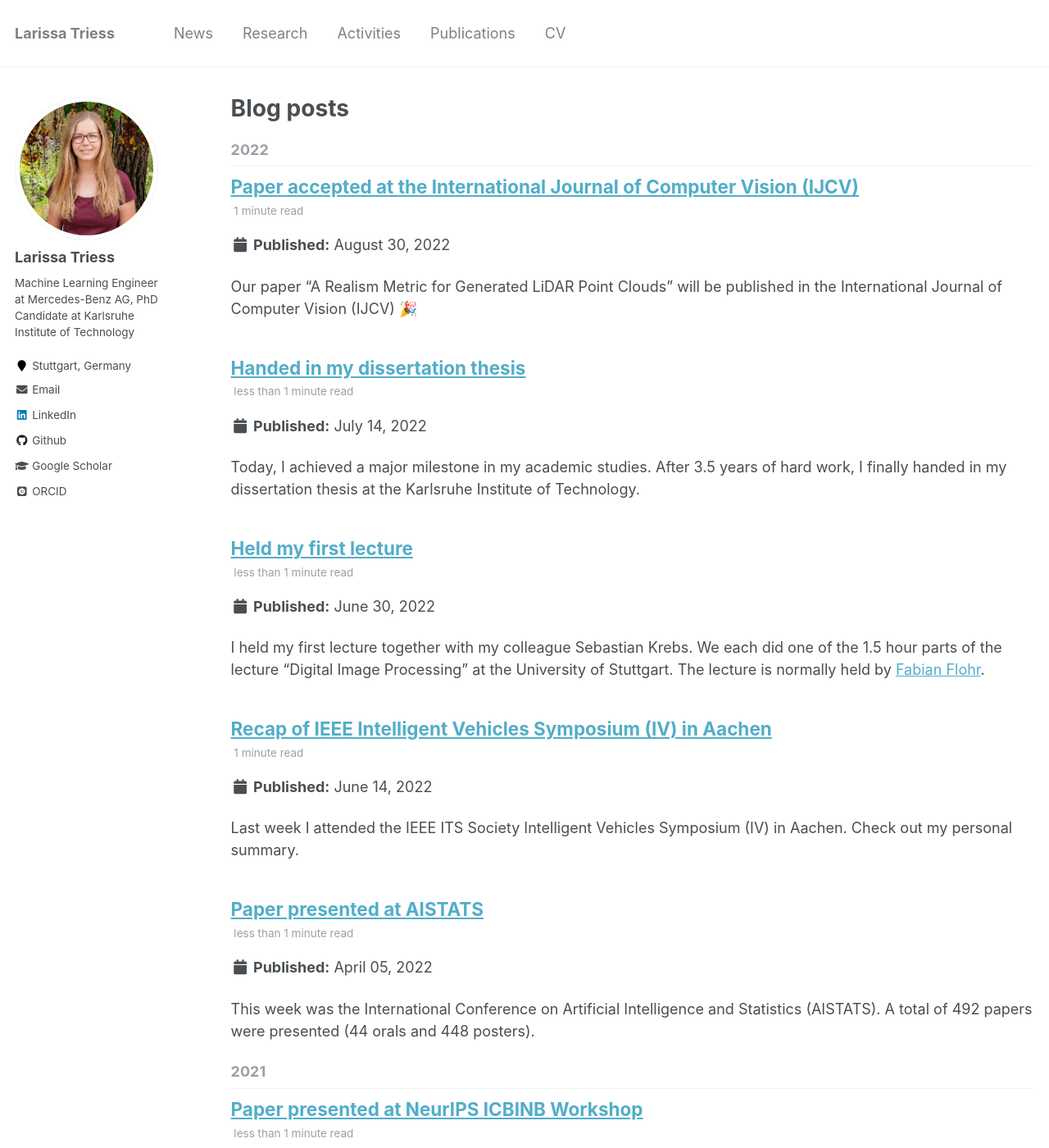
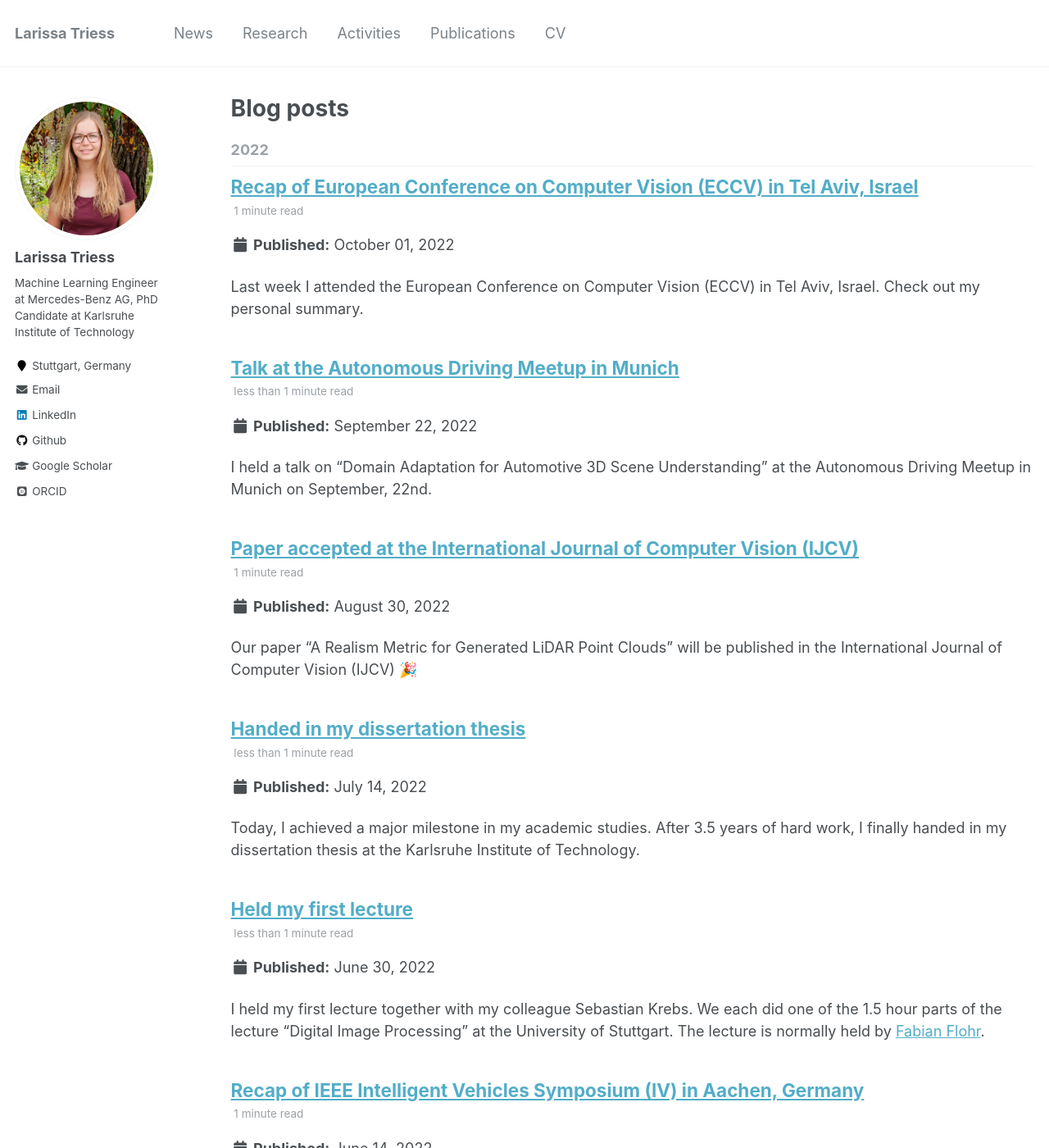
Before and after one commit to ltriess/ltriess.github.io, a Jekyll site: the page built from _pages/news.html, in a window 1280 px wide and 1400 px high. Shown: the whole window at 82% size. Built offline with Jekyll 4.4.1, drawn with Linux system fonts in a browser that asks for light colours; some web fonts are replaced.

Commit message:
Add new posts
Branch: master

```diff
--- a/_posts/2022-06-14-post.md
+++ b/_posts/2022-06-14-post.md
@@ -1,5 +1,5 @@
 ---
-title: 'Recap of IEEE Intelligent Vehicles Symposium (IV) in Aachen'
+title: 'Recap of IEEE Intelligent Vehicles Symposium (IV) in Aachen, Germany'
 date: 2022-06-14
 permalink: /posts/2022/06/ieee-iv-aachen/
 tags:
--- /dev/null
+++ b/_posts/2022-09-22-post.md
@@ -0,0 +1,27 @@
+---
+title: 'Talk at the Autonomous Driving Meetup in Munich'
+date: 2022-09-22
+permalink: /posts/2022/09/talk-autonomous-driving-meetup/
+tags:
+  - talk
+  - event
+  - mercedes
+  - education
+  - industry
+---
+
+I held a talk on "Domain Adaptation for Automotive 3D Scene Understanding" at the Autonomous Driving Meetup in Munich on September, 22nd.
+
+<center>
+  <a href="https://www.linkedin.com/posts/ltriess_autonomousdriving-meetup-machinelearning-activity-6977901260611981312-cDvO?utm_source=share&utm_medium=member_desktop"><img src="https://media.licdn.com/dms/image/C4E22AQF88QzHv7RuHA/feedshare-shrink_800/0/1663661302985?e=1674691200&v=beta&t=DYEnVv_0JOD7JsJf4bIPSp34FzwpClzRJpFWrXg33T4" width="80%"/></a>
+</center>
+
+<p></p>
+
+I presented an overview on methods to transfer knowledge between driving domains to enhance scalability of autonomous driving. We also discussed the effectiveness of these methods, as evaluated in my research.
+
+Information about the event can be found on [MeetUp](https://www.meetup.com/de-DE/autonomous-driving).
+
+<center>
+  <a href="https://www.meetup.com/de-DE/autonomous-driving"><img src="https://media.licdn.com/dms/image/C4E22AQG6RVmJL5uNnw/feedshare-shrink_800/0/1662542877786?e=1674691200&v=beta&t=Q2qhpkwEEGByoJ9BvBBEKlYkReOIhjZNqFdlu0AfDjg" width="60%"/></a>
+</center>
--- /dev/null
+++ b/_posts/2022-10-01-post.md
@@ -0,0 +1,41 @@
+---
+title: 'Recap of European Conference on Computer Vision (ECCV) in Tel Aviv, Israel'
+date: 2022-10-01
+permalink: /posts/2022/10/eccv-israel/
+tags:
+  - academic
+  - conference
+  - research
+  - event
+---
+
+Last week I attended the European Conference on Computer Vision (ECCV) in Tel Aviv, Israel. Check out my personal summary.
+
+<center>
+  <a href="https://www.linkedin.com/posts/ltriess_eccv2022-computervision-conference-activity-6993562423890714624-fZf0?utm_source=share&utm_medium=member_desktopp"><img src="https://media.licdn.com/dms/image/C4E22AQG-XAmD-3R_3w/feedshare-shrink_800/0/1666683826169?e=1674691200&v=beta&t=X-CcCDrubncS1ZExqjIGYILydFoJfKlijgbxDxPKr4U" width="80%"/></a>
+</center>
+<center>From left: Simon Doll, Niklas Hanselmann, Larissa Triess, Christoph Rist</center>
+<p></p>
+
+The conference were two big firsts for me:
+1. Attending a major computer vision conference in person 🍀
+2. Travelling to Israel ✈️
+
+### Workshops
+During the workshops in the first two days, I did workshop hopping in order to attend the talks I was interested in the most. However, sometimes schedules got mixed up and I missed the talk I intended to hear. In the end, I attended talks by Alexei Efros, Alex Kendall, Dragomir Anguelov, and others.
+
+### Latest Trends on the Main Conference
+- transformers are heavily on the rise
+- language gets involved into all computer vision areas
+- NERFs are hot and take over for GANs
+- domain adaptation and open world scalability is highly discussed
+
+### Some Personal Remarks
+- Inside it's freezing cold - always pack a thick sweater when attending conferences in hot climate ❄️
+- Most relaxing workshop was the unofficial workshop of swimming in the Mediterranean Sea 🐟
+- Israeli food is great, but the hummus is a bit too bitter 🍩
+- The ECCV organizers really know how to party and make a great reception 🎠
+
+There are many more things to say. All together I'm grateful for the people I met and the new things I learned. I'm looking forward to the next in-person events.
+
+Would I attend again? Yes, definitely!
```
